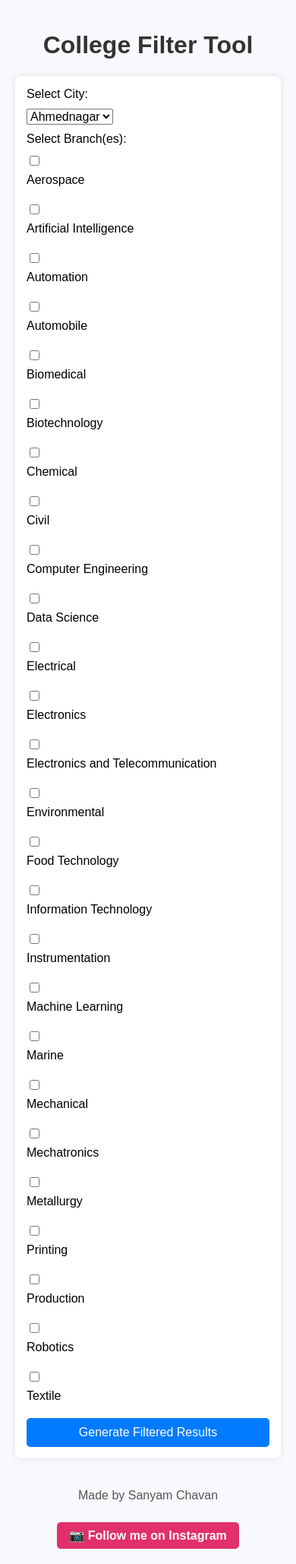
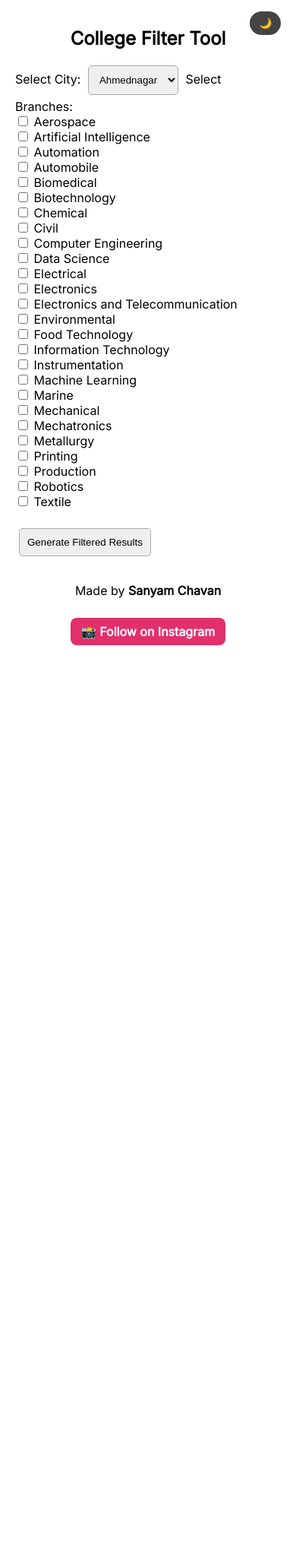
Before and after one commit to efx-143/mhtcet-filter-web, a Flask app: page / in a window 390 px wide. Shown: the whole page at 76% size. After the commit the page ends 849 px from the top, so only its background shows below. Run offline with Flask 3, Linux system fonts and the light colour scheme.

Commit message:
feat: make UI responsive and add Instagram footer

```diff
--- a/templates/index.html
+++ b/templates/index.html
@@ -4,59 +4,65 @@
   <meta charset="UTF-8" />
   <meta name="viewport" content="width=device-width, initial-scale=1.0"/>
   <title>College Filter Tool</title>
+  <link href="https://fonts.googleapis.com/css2?family=Inter&display=swap" rel="stylesheet">
   <style>
     body {
-      font-family: Arial, sans-serif;
+      font-family: 'Inter', sans-serif;
+      margin: 0;
+      padding: 0;
+      background-color: #fff;
+      color: #000;
+      transition: background-color 0.3s, color 0.3s;
+    }
+
+    .dark-mode {
+      background-color: #121212;
+      color: #f0f0f0;
+    }
+
+    .container {
+      max-width: 900px;
+      margin: auto;
       padding: 20px;
-      margin: 0;
-      background-color: #f7f9fc;
     }
 
     h1 {
       text-align: center;
-      color: #333;
     }
 
     form {
-      max-width: 700px;
-      margin: 0 auto;
-      background-color: #fff;
-      padding: 20px;
-      border-radius: 8px;
-      box-shadow: 0 0 10px rgba(0,0,0,0.1);
+      margin-bottom: 20px;
     }
 
-    label, select, input[type="checkbox"] {
-      display: block;
-      margin-bottom: 10px;
-      font-size: 16px;
+    select, input[type="submit"] {
+      padding: 10px;
+      margin: 5px;
+      border-radius: 5px;
+      border: 1px solid #aaa;
     }
 
-    .branches {
-      display: flex;
-      flex-wrap: wrap;
-      gap: 10px;
+    table {
+      width: 100%;
+      border-collapse: collapse;
+      margin-bottom: 40px;
     }
 
-    .branches label {
-      flex: 1 1 45%;
+    th, td {
+      border: 1px solid #ddd;
+      padding: 8px;
+      font-size: 14px;
     }
 
-    button {
-      display: block;
-      width: 100%;
-      padding: 10px;
-      background-color: #007bff;
+    th {
+      background-color: #1976d2;
       color: white;
-      font-size: 16px;
-      border: none;
-      border-radius: 5px;
-      cursor: pointer;
-      margin-top: 10px;
+      position: sticky;
+      top: 0;
+      z-index: 1;
     }
 
-    button:hover {
-      background-color: #0056b3;
+    .dark-mode th {
+      background-color: #333;
     }
 
     #loading {
@@ -65,74 +71,99 @@
       margin-top: 20px;
     }
 
-    footer {
-      margin-top: 40px;
-      text-align: center;
-      color: #555;
+    #darkToggle {
+      position: fixed;
+      top: 15px;
+      right: 20px;
+      background-color: #444;
+      color: white;
+      border: none;
+      padding: 8px 12px;
+      border-radius: 20px;
+      cursor: pointer;
     }
 
-    .insta-btn {
+    .insta-footer {
+      text-align: center;
+      margin-top: 30px;
+    }
+
+    .insta-footer a {
       display: inline-block;
       margin-top: 10px;
-      padding: 8px 16px;
-      background-color: #e1306c;
+      padding: 8px 14px;
+      background-color: #E1306C;
       color: white;
+      border-radius: 8px;
       text-decoration: none;
-      border-radius: 5px;
       font-weight: bold;
     }
 
-    .insta-btn:hover {
-      background-color: #c8235a;
+    #topBtn {
+      display: none;
+      position: fixed;
+      bottom: 30px;
+      right: 30px;
+      z-index: 99;
+      background-color: #333;
+      color: white;
+      padding: 10px 14px;
+      border: none;
+      border-radius: 8px;
+      cursor: pointer;
+    }
+
+    html {
+      scroll-behavior: smooth;
     }
 
     @media (max-width: 600px) {
-      .branches label {
-        flex: 1 1 100%;
+      th, td {
+        font-size: 12px;
       }
 
-      form {
-        padding: 15px;
+      h1 {
+        font-size: 24px;
       }
     }
   </style>
 </head>
 <body>
+  <button id="darkToggle">🌙</button>
 
+  <div class="container">
     <h1>College Filter Tool</h1>
+
+    <form method="POST">
+      <label for="city">Select City:</label>
+      <select name="city" required>
+        {% for city in cities %}
+          <option value="{{ city }}">{{ city }}</option>
+        {% endfor %}
+      </select>
+
+      <label>Select Branches:</label><br>
+      {% for branch in branches %}
+        <label>
+          <input type="checkbox" name="branches" value="{{ branch }}" /> {{ branch }}
+        </label><br>
+      {% endfor %}
+
+      <br>
+      <input type="submit" value="Generate Filtered Results" />
+    </form>
 
     <div id="loading">
       <h3>⏳ Generating your filtered results...</h3>
       <img src="https://i.gifer.com/ZZ5H.gif" alt="Loading..." style="width: 80px;">
     </div>
 
-  <form method="POST">
-    <label for="city">Select City:</label>
-    <select name="city" id="city" required>
-      {% for city in cities %}
-        <option value="{{ city }}">{{ city }}</option>
-      {% endfor %}
-    </select>
-
-    <label>Select Branch(es):</label>
-    <div class="branches">
-      {% for branch in branches %}
-        <label>
-          <input type="checkbox" name="branches" value="{{ branch }}"> {{ branch }}
-        </label>
-      {% endfor %}
-    </div>
-
-    <button type="submit">Generate Filtered Results</button>
-  </form>
-
     {% if headers and rows %}
-    <div style="overflow-x: auto; margin-top: 30px;">
-      <table border="1" cellpadding="5" cellspacing="0" style="width: 100%; border-collapse: collapse; background: #fff;">
-        <thead style="background: #007bff; color: white;">
+    <table>
+      <thead>
         <tr>
-            {% for head in headers %}
-              <th>{{ head }}</th>
+          {% for header in headers %}
+            <th>{{ header }}</th>
           {% endfor %}
         </tr>
       </thead>
@@ -146,19 +177,37 @@
         {% endfor %}
       </tbody>
     </table>
-    </div>
     {% endif %}
 
-  <footer>
-    <p>Made by Sanyam Chavan</p>
-    <a class="insta-btn" href="https://www.instagram.com/efx_.69/" target="_blank">📷 Follow me on Instagram</a>
-  </footer>
+    <div class="insta-footer">
+      <p>Made by <strong>Sanyam Chavan</strong></p>
+      <a href="https://www.instagram.com/efx_.69/" target="_blank">📸 Follow on Instagram</a>
+    </div>
+  </div>
+
+  <button onclick="topFunction()" id="topBtn" title="Go to top">🔝</button>
 
   <script>
+    const toggleBtn = document.getElementById('darkToggle');
+    const body = document.body;
+
+    toggleBtn.onclick = () => {
+      body.classList.toggle("dark-mode");
+    };
+
     const form = document.querySelector("form");
     form.addEventListener("submit", () => {
       document.getElementById("loading").style.display = "block";
     });
+
+    const topBtn = document.getElementById("topBtn");
+    window.onscroll = () => {
+      topBtn.style.display = (document.body.scrollTop > 20 || document.documentElement.scrollTop > 20) ? "block" : "none";
+    };
+
+    function topFunction() {
+      window.scrollTo({ top: 0, behavior: 'smooth' });
+    }
   </script>
 </body>
 </html>
```
Lines whose indentation alone changed are shown as unchanged.
